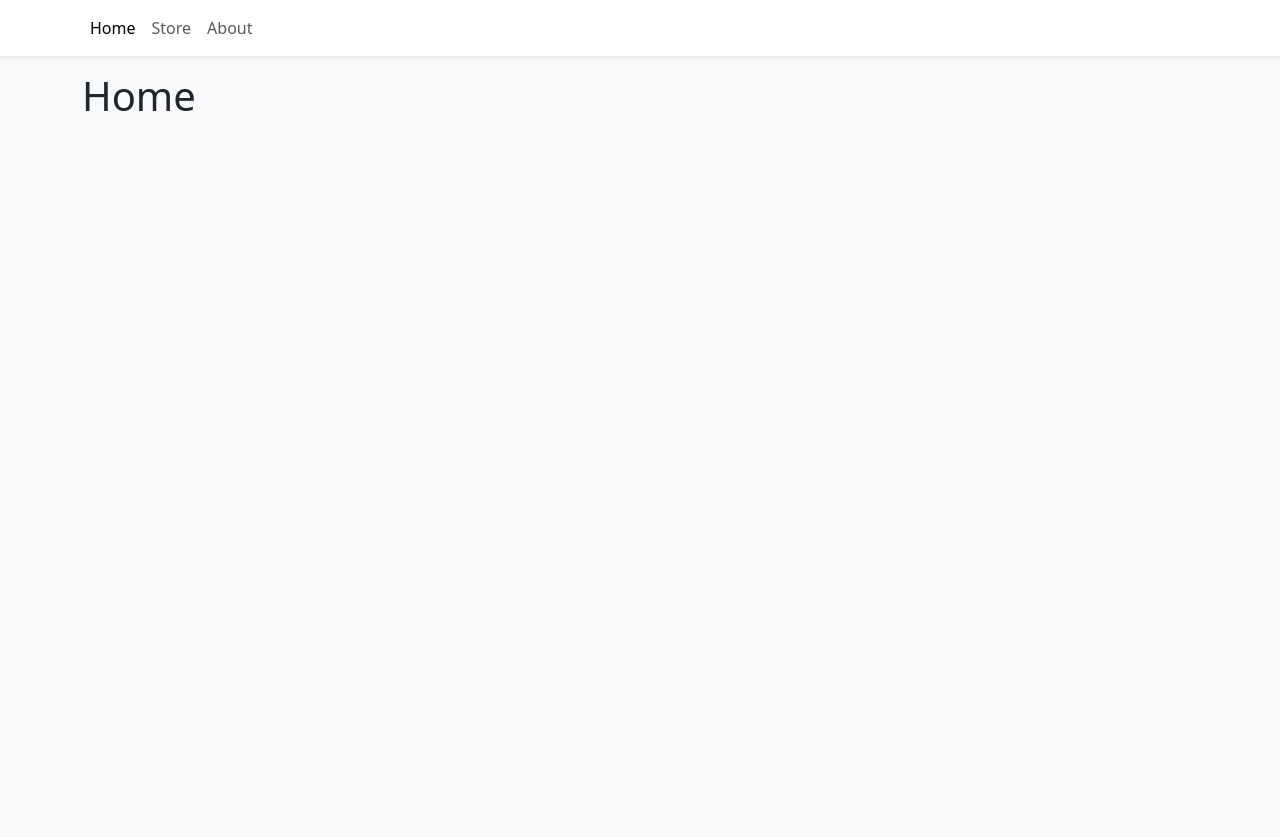
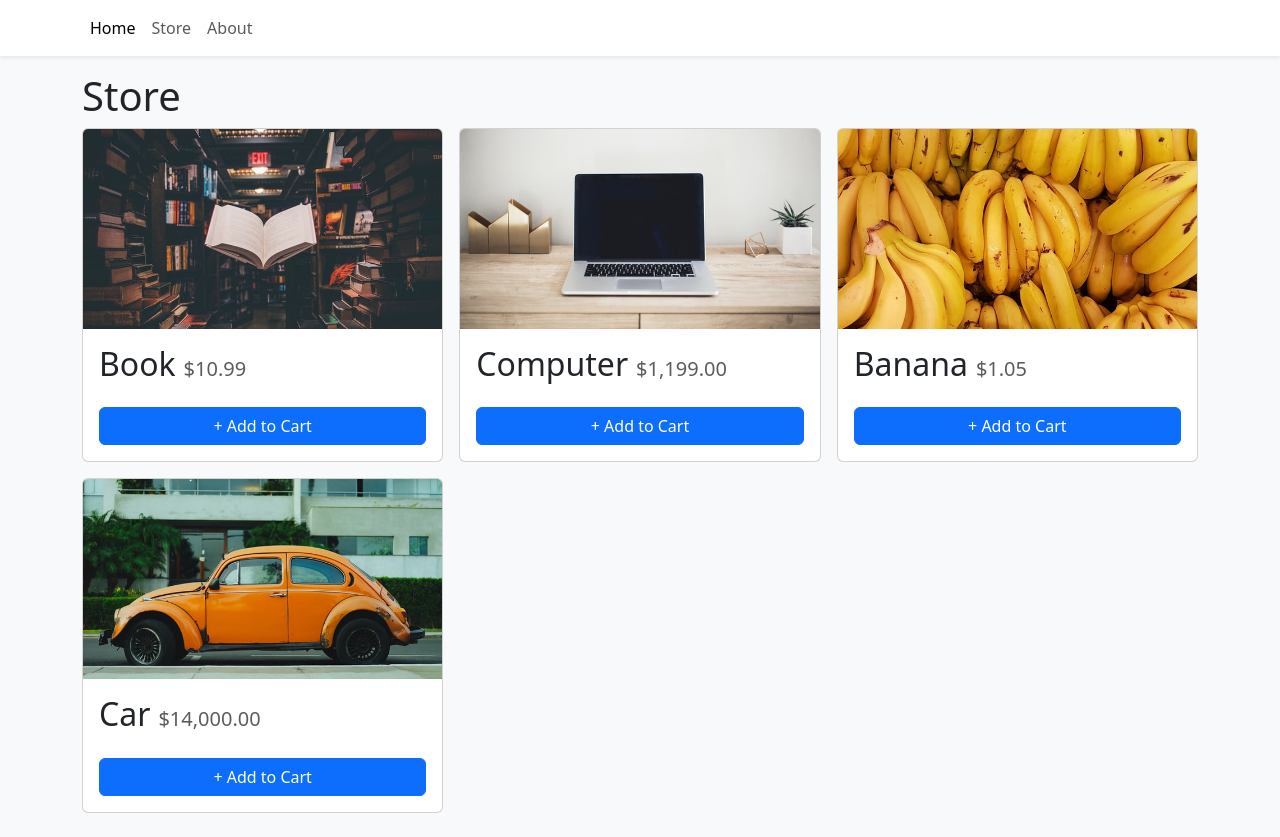
Before and after one commit to DavidSaintAnna/shopping-cart, a React (Vite) app: page / in a window 1280 px wide. Before the commit the page ends 800 px from the top, so only its background shows below. Built offline with nearby package versions, Linux system fonts and the light colour scheme.

Commit message:
update: App

```diff
--- a/src/App.tsx
+++ b/src/App.tsx
@@ -1,8 +1,6 @@
 import { Routes, Route } from "react-router-dom";
 import { Container } from "react-bootstrap";
-import { Home } from "./pages/Home";
 import { Store } from "./pages/Store";
-import { About } from "./pages/About";
 import { Navbar } from "./components/Navbar";
 import { ShoppingCartProvider } from "./context/ShoppingCartContext";
 
@@ -12,9 +10,7 @@ function App() {
       <Navbar />
       <Container className="mb-4">
         <Routes>
-          <Route path="/" element={<Home />} />
-          <Route path="/store" element={<Store />} />
-          <Route path="/about" element={<About />} />
+          <Route path="/" element={<Store />} />
         </Routes>
       </Container>
     </ShoppingCartProvider>
```
